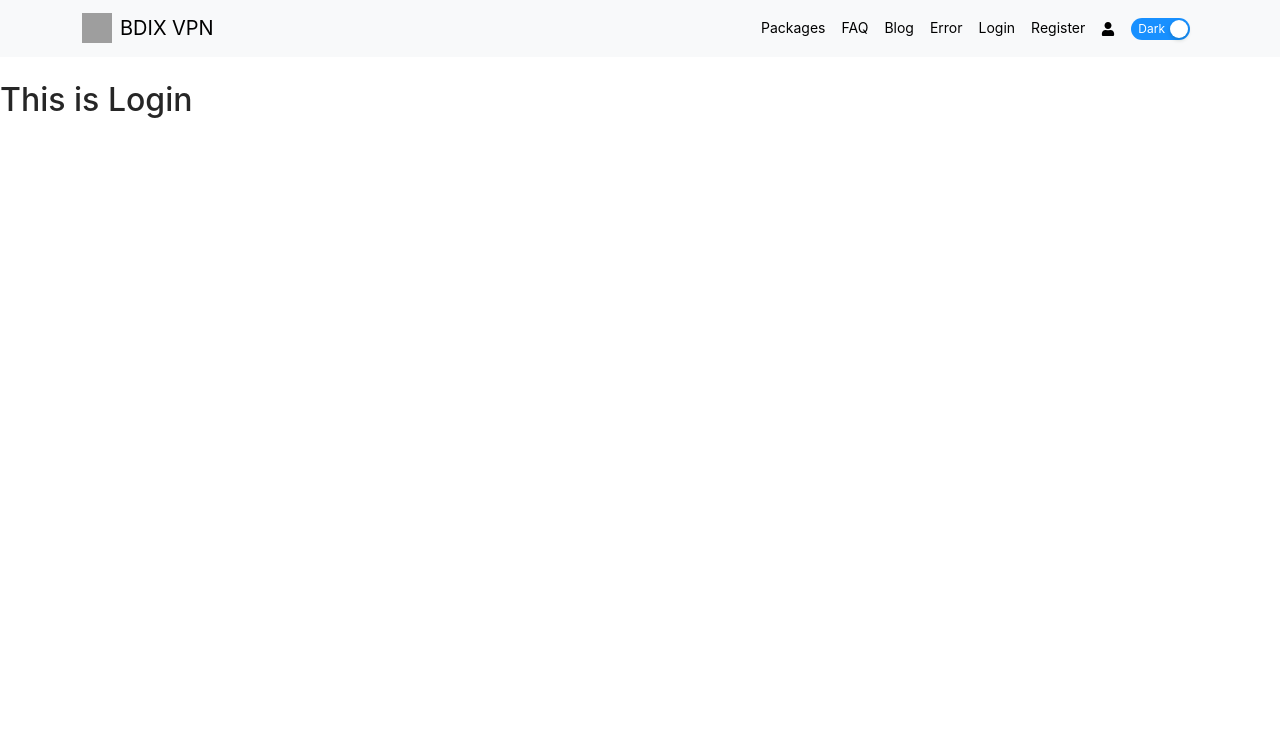
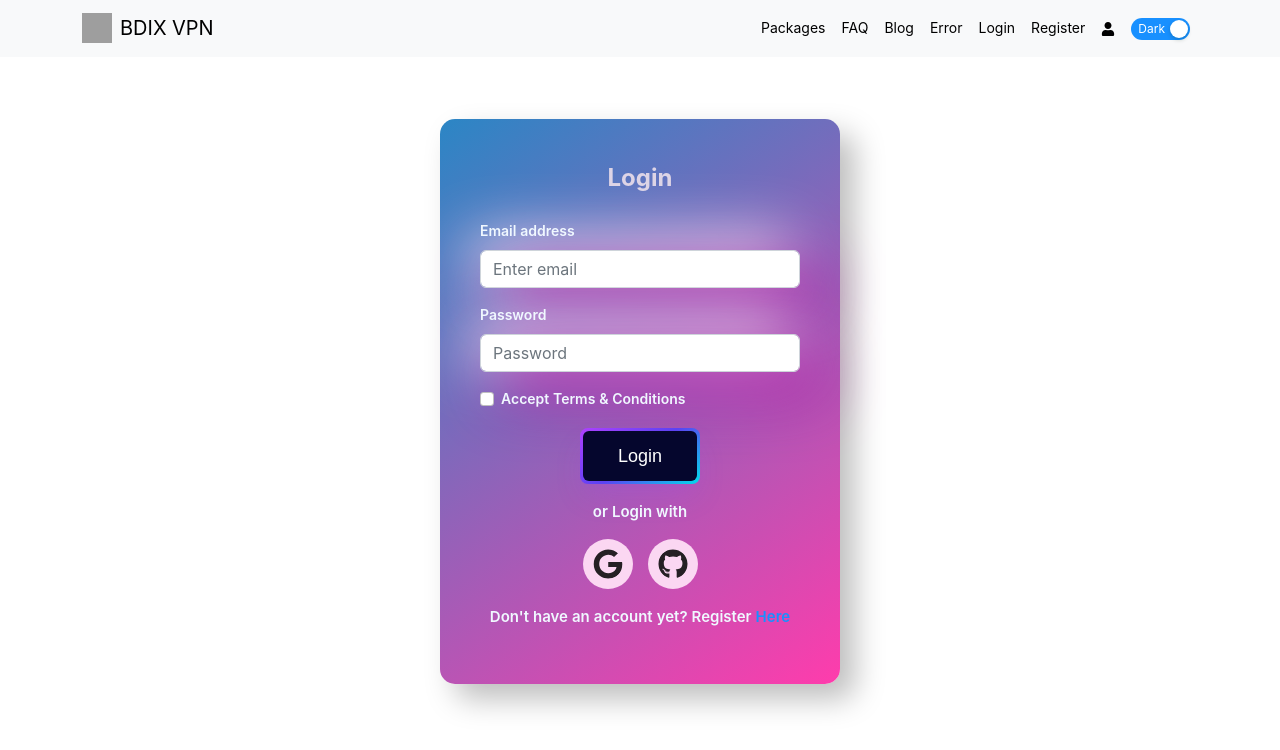
Before and after one commit to siamshahriar/Bdix-vpn-client, a React (Create React App) app: page /login in a window 1280 px wide. Shown: the top 750 px of the page. Built offline with nearby package versions, Linux system fonts and the light colour scheme; no server answers; grey boxes are pictures that could not be loaded.

Commit message:
login form done

```diff
--- /dev/null
+++ b/src/Pages/Error404/Error404.css
@@ -0,0 +1,160 @@
+@import url("https://fonts.googleapis.com/css?family=Dosis:300,400,700,800");
+
+/** Styles for the 403 Page **/
+
+.particle-error,
+.permission_denied,
+#tsparticles {
+  width: 100%;
+  height: 100%;
+  margin: 0px !important;
+}
+
+#tsparticles {
+  position: fixed !important;
+  opacity: 0.23;
+}
+
+.permission_denied {
+  background: #24344c !important;
+}
+
+.permission_denied a {
+  text-decoration: none;
+}
+
+.denied__wrapper {
+  max-width: 390px;
+  width: 100%;
+  height: 390px;
+  display: block;
+  margin: 0 auto;
+  position: relative;
+  margin-top: 8vh;
+}
+
+.permission_denied h1 {
+  text-align: center;
+  color: #fff;
+  font-family: "Dosis", sans-serif;
+  font-size: 100px;
+  margin-bottom: 0px;
+  font-weight: 800;
+}
+
+.permission_denied h3 {
+  text-align: center;
+  color: #fff;
+  font-size: 19px;
+  line-height: 23px;
+  max-width: 330px;
+  margin: 0px auto 30px auto;
+  font-family: "Dosis", sans-serif;
+  font-weight: 400;
+}
+
+.permission_denied h3 span {
+  position: relative;
+  width: 65px;
+  display: inline-block;
+}
+
+.permission_denied h3 span:after {
+  content: "";
+  border-bottom: 3px solid #ffbb39;
+  position: absolute;
+  left: 0;
+  top: 43%;
+  width: 100%;
+}
+
+.denied__link {
+  background: none;
+  color: #fff;
+  padding: 12px 0px 10px 0px;
+  border: 1px solid #fff;
+  outline: none;
+  border-radius: 7px;
+  width: 150px;
+  font-size: 15px;
+  text-align: center;
+  margin: 0 auto;
+  vertical-align: middle;
+  display: block;
+  margin-bottom: 40px;
+  margin-top: 25px;
+  font-family: "Dosis", sans-serif;
+  font-weight: 400;
+}
+
+.denied__link:hover {
+  color: #ffbb39;
+  border-color: #ffbb39;
+  cursor: pointer;
+  opacity: 1;
+}
+
+.permission_denied .stars {
+  animation: sparkle 1.6s infinite ease-in-out alternate;
+}
+
+@keyframes sparkle {
+  0% {
+    opacity: 1;
+  }
+  100% {
+    opacity: 0.3;
+  }
+}
+
+.astronaut {
+  width: 43px;
+  position: absolute;
+  right: 20px;
+  top: 210px;
+  animation: spin 4.5s infinite linear;
+}
+
+@keyframes spin {
+  0% {
+    transform: rotateZ(0deg);
+  }
+  100% {
+    transform: rotateZ(360deg);
+  }
+}
+
+@media (max-width: 600px) {
+  .permission_denied h1 {
+    font-size: 75px;
+  }
+  .permission_denied h3 {
+    font-size: 16px;
+    width: 200px;
+    margin: 0 auto;
+    line-height: 23px;
+  }
+  .permission_denied h3 span {
+    width: 60px;
+  }
+  .astronaut {
+    width: 35px;
+    right: 40px;
+    top: 170px;
+  }
+}
+
+.saturn,
+.saturn-2,
+.hover {
+  animation: hover 2s infinite ease-in-out alternate;
+}
+
+@keyframes hover {
+  0% {
+    transform: translateY(3px);
+  }
+  100% {
+    transform: translateY(-3px);
+  }
+}
--- a/src/Pages/Error404/Error404.js
+++ b/src/Pages/Error404/Error404.js
@@ -1,10 +1,10 @@
 import React from "react";
-
+import { Link } from "react-router-dom";
+import "./Error404.css";
 const Error404 = () => {
   return (
-    <div>
-      <h2>Error 404!</h2>
-      <h2>This URL doesn't exist!!</h2>
+    <div className="permission_denied">
+
     </div>
   );
 };
--- a/src/Pages/Login/Login.js
+++ b/src/Pages/Login/Login.js
@@ -1,9 +1,57 @@
 import React from "react";
+import { Link } from "react-router-dom";
+import Form from "react-bootstrap/Form";
+import { FaGoogle, FaGithub } from "react-icons/fa";
 
 const Login = () => {
   return (
-    <div>
-      <h2>This is Login</h2>
+    <div className="container fullCon">
+      <div className="regContainer">
+        <Form className="mx-auto regForm">
+          <Form.Group className="mb-3" controlId="formBasicEmail">
+            <p className="loginHeading">Login</p>
+          </Form.Group>
+          <Form.Group className="mb-3" controlId="formBasicEmail">
+            <Form.Label className="emailName">Email address</Form.Label>
+            <Form.Control
+              className="iputField"
+              type="email"
+              name="email"
+              placeholder="Enter email"
+            />
+          </Form.Group>
+          <Form.Group className="mb-3" controlId="formBasicPassword">
+            <Form.Label className="emailName">Password</Form.Label>
+            <Form.Control
+              className="iputField"
+              type="password"
+              name="password"
+              placeholder="Password"
+            />
+          </Form.Group>
+          <Form.Group className="mb-3" controlId="formBasicCheckbox">
+            <Form.Check
+              type="checkbox"
+              className="emailName"
+              label="Accept Terms & Conditions"
+            />
+          </Form.Group>
+          <Link className="btnSubmit" variant="primary" type="submit">
+            <span class="text text-center">Login</span>
+          </Link>
+          <Form.Group className="mb-3" controlId="formBasicEmail">
+            <p className="emailName regWith text-center mt-3">or Login with</p>
+            <div className="iconsgg">
+              <FaGoogle className=" loginIcon"></FaGoogle>
+              <FaGithub className=" loginIcon"></FaGithub>
+            </div>
+            <p className="emailName regWith text-center mt-3">
+              Don't have an account yet? Register
+              <Link to="/register"> Here</Link>{" "}
+            </p>
+          </Form.Group>
+        </Form>
+      </div>
     </div>
   );
 };
--- a/src/Pages/Registration/Register.js
+++ b/src/Pages/Registration/Register.js
@@ -13,6 +13,7 @@ const Register = () => {
             <p className="loginHeading">Registration</p>
             <Form.Label className="emailName">Full Name</Form.Label>
             <Form.Control
+              className="iputField"
               type="text"
               name="name"
               placeholder="Enter full name"
@@ -21,6 +22,7 @@ const Register = () => {
           <Form.Group className="mb-3" controlId="formBasicEmail">
             <Form.Label className="emailName">Photo URL</Form.Label>
             <Form.Control
+              className="iputField"
               type="text"
               name="photoURL"
               placeholder="Enter photo URL"
@@ -28,11 +30,17 @@ const Register = () => {
           </Form.Group>
           <Form.Group className="mb-3" controlId="formBasicEmail">
             <Form.Label className="emailName">Email address</Form.Label>
-            <Form.Control type="email" name="email" placeholder="Enter email" />
+            <Form.Control
+              className="iputField"
+              type="email"
+              name="email"
+              placeholder="Enter email"
+            />
           </Form.Group>
           <Form.Group className="mb-3" controlId="formBasicPassword">
             <Form.Label className="emailName">Password</Form.Label>
             <Form.Control
+              className="iputField"
               type="password"
               name="password"
               placeholder="Password"
@@ -56,6 +64,12 @@ const Register = () => {
               <FaGoogle className=" loginIcon"></FaGoogle>
               <FaGithub className=" loginIcon"></FaGithub>
             </div>
+            <p className="emailName regWith text-center mt-3">
+              Already have an account? Login
+              <Link className="ms-1" to="/login">
+                Here
+              </Link>{" "}
+            </p>
           </Form.Group>
         </Form>
       </div>
--- a/src/Pages/Registration/Registration.css
+++ b/src/Pages/Registration/Registration.css
@@ -35,7 +35,26 @@
   gap: 15px;
 }
 .loginIcon {
-  font-size: 2rem;
+  /* font-size: 2rem; */
+  background-color: #fbd7f2;
+  border-radius: 50%;
+  padding: 10px;
+  height: 50px;
+  width: 50px;
+}
+.iputField {
+  border: none;
+  padding: 1rem;
+  border-radius: 1rem;
+  background: #e8e8e8;
+  box-shadow: 20px 20px 60px #ad12a0, -10px -10px 60px #ffffff;
+  transition: 0.3s;
+}
+.iputField:focus {
+  outline-color: #e8e8e8;
+  background: #e8e8e8;
+  box-shadow: inset 20px 20px 60px #c5c5c5, inset -20px -20px 60px #ffffff;
+  transition: 0.3s;
 }
 
 /* submit button  */
```
Also changed, not shown: src/Assets/astronaut.svg (added), src/Assets/planet.svg (added).
